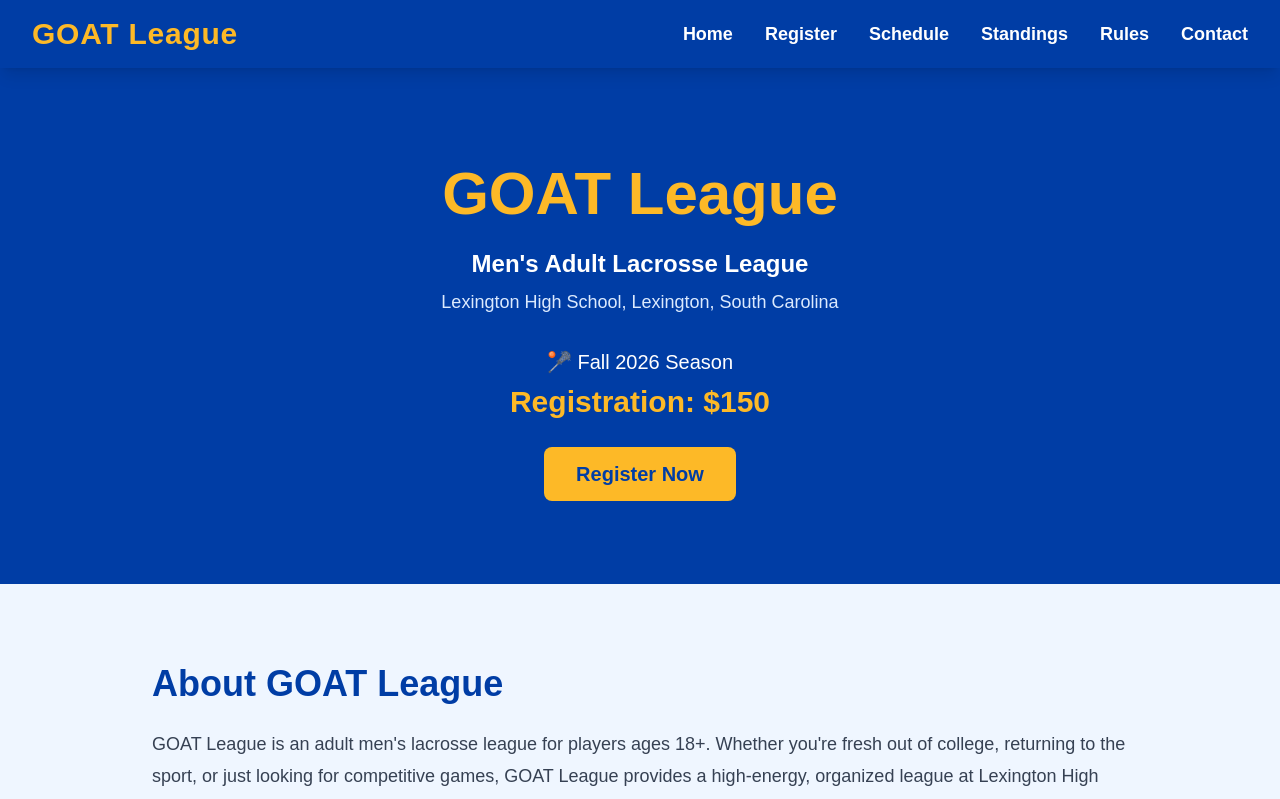
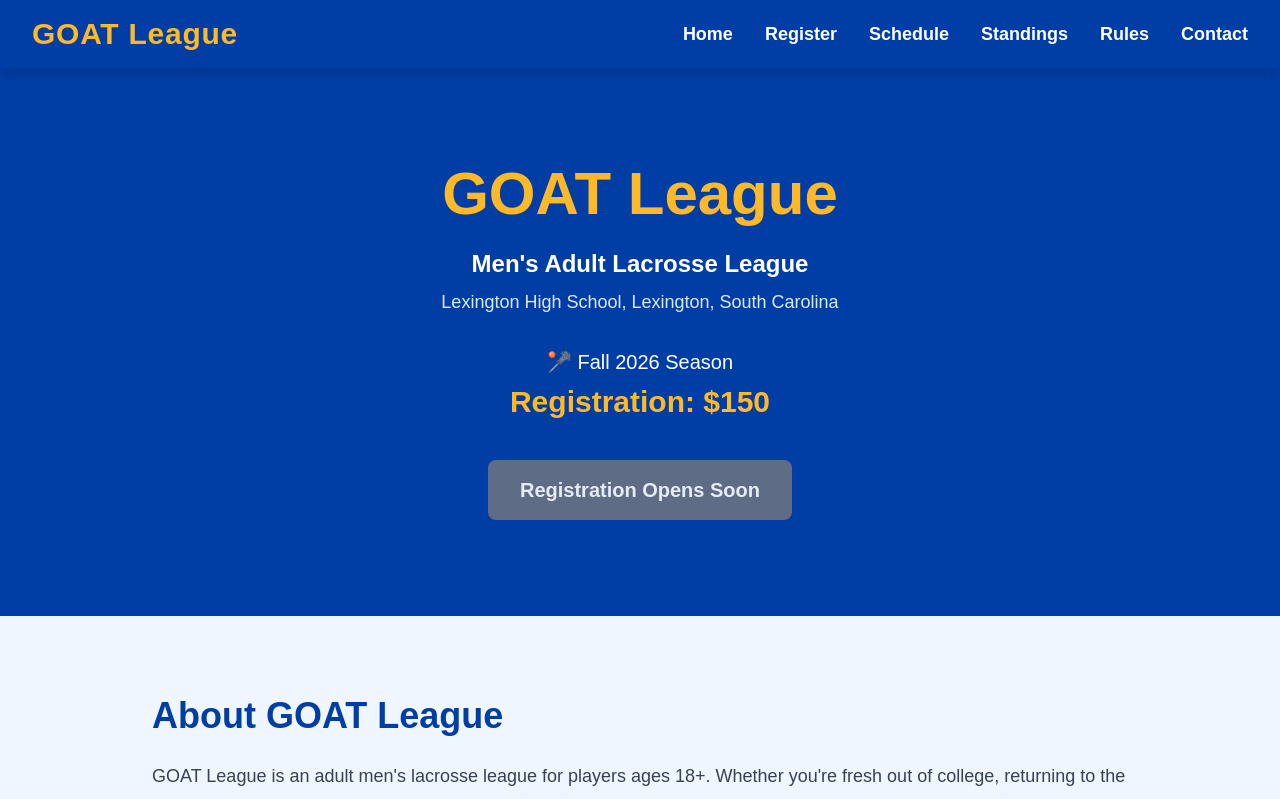
Before and after one commit to curt42/Goat-league, a Next.js app: page / in a window 1280 px wide. Shown: the top 799 px of the page. Built offline with nearby package versions, Linux system fonts and the light colour scheme.

Commit message:
Disable registration and update homepage

```diff
--- a/app/page.tsx
+++ b/app/page.tsx
@@ -1,5 +1,3 @@
-import Link from "next/link";
-
 export default function Home() {
   return (
     <main className="min-h-screen bg-blue-50 text-gray-900">
@@ -27,12 +25,12 @@
         </p>
 
         <div className="mt-10">
-          <Link
-            href="/register"
-            className="rounded-lg bg-[#FDB927] px-8 py-4 text-xl font-bold text-[#003DA5] transition hover:bg-yellow-300"
+          <button
+            disabled
+            className="cursor-not-allowed rounded-lg bg-gray-500 px-8 py-4 text-xl font-bold text-white opacity-90"
           >
-            Register Now
-          </Link>
+            Registration Opens Soon
+          </button>
         </div>
       </section>
 
@@ -46,7 +44,13 @@
           GOAT League is an adult men's lacrosse league for players ages 18+.
           Whether you're fresh out of college, returning to the sport, or just
           looking for competitive games, GOAT League provides a high-energy,
-          organized league at Lexington High School, Lexington, South Carolina. The season will be 9 weeks long, garenteeing 10 games for every team. Week 9 will be a tournament to determine the league champion. The winning team will receive a trophy, championship t-shirts, and a grand prize. The league is designed to be competitive, but also fun and social. Players of all skill levels are welcome, and the league emphasizes sportsmanship and camaraderie.
+          organized league at Lexington High School, Lexington, South Carolina.
+          The season will be 9 weeks long, guaranteeing 10 games for every
+          team. Week 9 will be a tournament to determine the league champion.
+          The winning team will receive a trophy, championship t-shirts, and a
+          grand prize. The league is designed to be competitive, but also fun
+          and social. Players of all skill levels are welcome, and the league
+          emphasizes sportsmanship and camaraderie.
         </p>
       </section>
 
```
